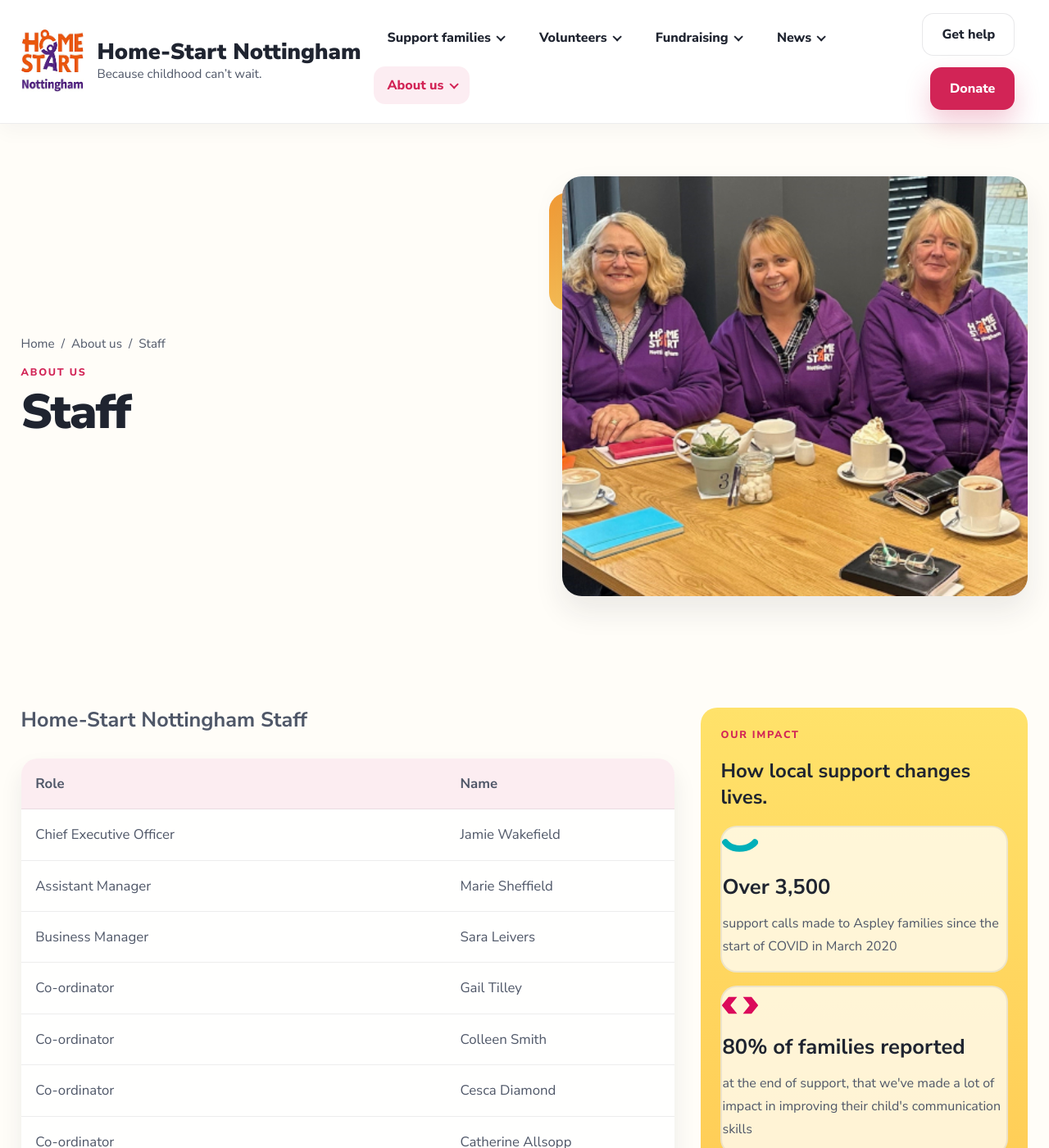
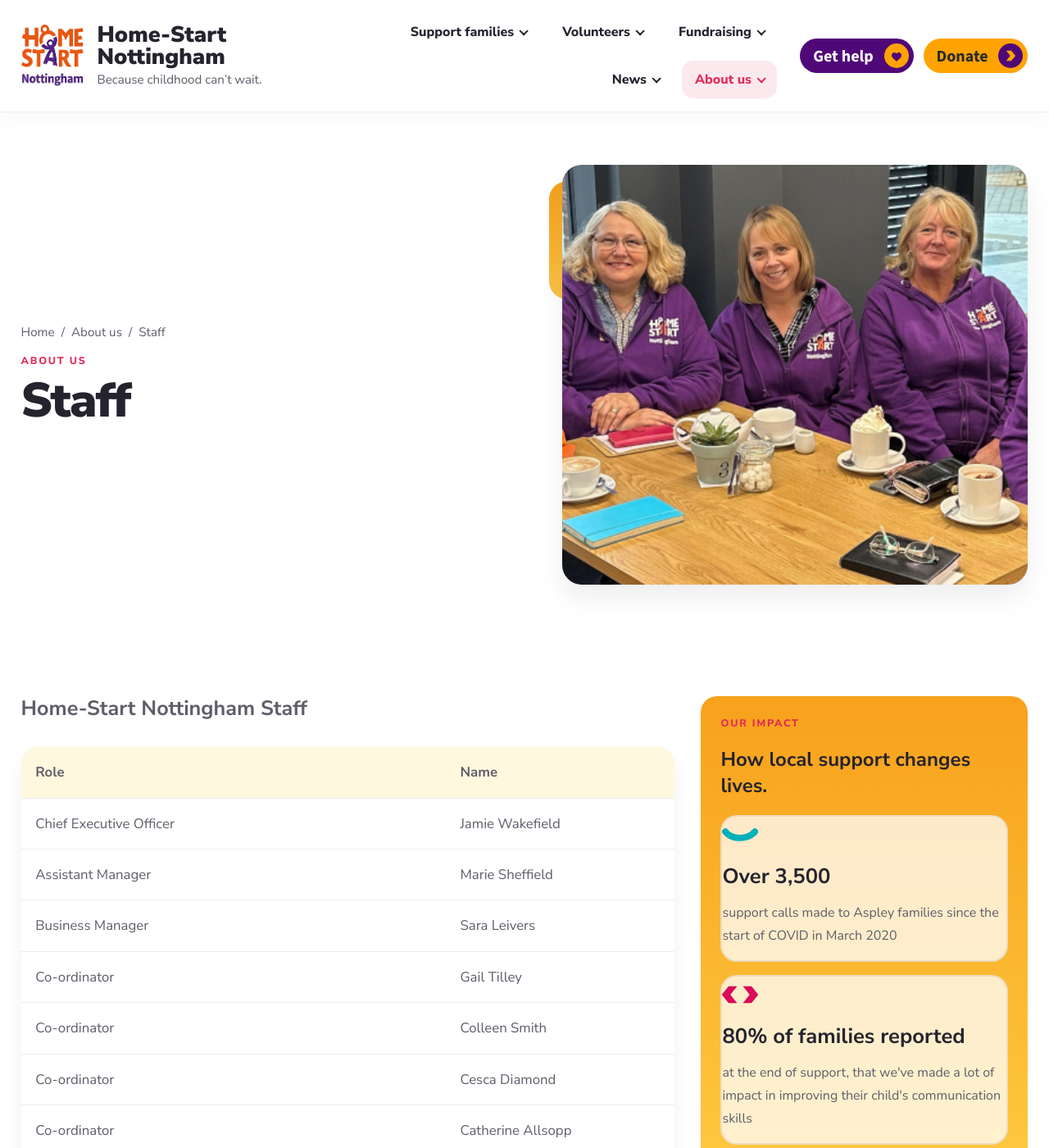
Before and after one commit to labiraus/labiraus.github.io, a Jekyll site: the page built from pages/general/staff.md, in a window 1280 px wide and 1400 px high. Shown: the whole window at 82% size. Built offline with Jekyll 4.4.1, drawn with Linux system fonts in a browser that asks for light colours.

Commit message:
Update header and navigation styles; enhance button designs and color scheme for improved accessibility and visual alignment

```diff
--- a/_includes/header.html
+++ b/_includes/header.html
@@ -19,7 +19,7 @@
   <meta name="theme-color" content="#d22456">
   <link rel="preconnect" href="https://fonts.googleapis.com">
   <link rel="preconnect" href="https://fonts.gstatic.com" crossorigin>
-  <link href="https://fonts.googleapis.com/css2?family=Nunito+Sans:wght@400;600;700;800;900&display=swap" rel="stylesheet">
+  <link href="https://fonts.googleapis.com/css2?family=Nunito+Sans:wght@400;600;700;800;900&family=Source+Sans+3:wght@400;700;900&display=swap" rel="stylesheet">
   <link rel="apple-touch-icon" href="{{ '/assets/icons/icon.png' | relative_url }}">
   <link rel="shortcut icon" href="{{ '/favicon.png' | relative_url }}">
   <link rel="stylesheet" href="{{ '/assets/css/site.css' | relative_url }}">
--- a/_includes/navigation.html
+++ b/_includes/navigation.html
@@ -38,8 +38,24 @@
       </nav>
 
       <div class="site-header__actions">
-        <a class="button button--secondary" href="/support/howCanWeSupport">Get help</a>
-        <a class="button" href="/fundraising/howToDonate.html">Donate</a>
+        <a class="button site-header__cta site-header__cta--help" href="/support/howCanWeSupport">
+          <span class="site-header__cta-label">Get help</span>
+          <span class="site-header__cta-icon" aria-hidden="true">
+            <svg viewBox="0 0 30 30" focusable="false">
+              <circle class="site-header__cta-icon-bg" cx="15" cy="15" r="15"></circle>
+              <path class="site-header__cta-icon-fg" d="M20.048 12.0448C19.4268 11.3711 18.5745 11 17.6478 11C16.9551 11 16.3207 11.219 15.7623 11.6508C15.4805 11.8688 15.2251 12.1355 15 12.4468C14.775 12.1356 14.5195 11.8688 14.2376 11.6508C13.6793 11.219 13.0449 11 12.3522 11C11.4255 11 10.5731 11.3711 9.95187 12.0448C9.3381 12.7107 9 13.6203 9 14.6064C9 15.6212 9.3782 16.5502 10.1902 17.53C10.9166 18.4064 11.9605 19.2961 13.1695 20.3264C13.5823 20.6782 14.0502 21.077 14.5361 21.5018C14.6645 21.6143 14.8292 21.6761 15 21.6761C15.1707 21.6761 15.3355 21.6143 15.4637 21.502C15.9496 21.0771 16.4178 20.6781 16.8308 20.3261C18.0396 19.2961 19.0835 18.4064 19.8099 17.5299C20.6219 16.5502 21 15.6212 21 14.6063C21 13.6203 20.6619 12.7107 20.048 12.0448Z"></path>
+            </svg>
+          </span>
+        </a>
+        <a class="button site-header__cta site-header__cta--donate" href="/fundraising/howToDonate.html">
+          <span class="site-header__cta-label">Donate</span>
+          <span class="site-header__cta-icon" aria-hidden="true">
+            <svg viewBox="0 0 30 30" focusable="false">
+              <circle class="site-header__cta-icon-bg" cx="15" cy="15" r="15"></circle>
+              <path class="site-header__cta-icon-fg" d="M10.2439 8.86353H15.5542C15.851 8.86353 16.1324 8.99535 16.3224 9.22334L20.6027 14.3597C20.9118 14.7306 20.9118 15.2692 20.6027 15.6401L16.3224 20.7764C16.1324 21.0044 15.851 21.1363 15.5542 21.1363H10.2439C10.0329 21.1363 9.91675 20.891 10.0505 20.7278L14.2248 15.6337C14.5268 15.2651 14.5268 14.7346 14.2248 14.3661L10.0505 9.27198C9.91675 9.10878 10.0329 8.86353 10.2439 8.86353Z"></path>
+            </svg>
+          </span>
+        </a>
       </div>
     </div>
   </div>
--- a/assets/css/site.css
+++ b/assets/css/site.css
@@ -1,18 +1,18 @@
 :root {
-  --color-ink: #1f2430;
-  --color-ink-soft: #4f5768;
-  --color-surface: #fffdf8;
-  --color-surface-strong: #fff1d1;
-  --color-surface-muted: #fff6eb;
-  --color-border: rgba(31, 36, 48, 0.1);
-  --color-primary: #d22456;
-  --color-primary-deep: #a91645;
-  --color-accent: #f39a34;
-  --color-accent-soft: #ffe074;
-  --color-forest: #165a57;
+  --color-ink: #25232d;
+  --color-ink-soft: #5f5d69;
+  --color-surface: #ffffff;
+  --color-surface-strong: #ffe37a;
+  --color-surface-muted: #fff8de;
+  --color-border: rgba(37, 35, 45, 0.12);
+  --color-primary: #e02b59;
+  --color-primary-deep: #c31e49;
+  --color-accent: #f59f1a;
+  --color-accent-soft: #ffe16a;
+  --color-forest: #25232d;
   --color-white: #ffffff;
-  --shadow-soft: 0 18px 36px rgba(31, 36, 48, 0.09);
-  --shadow-card: 0 14px 28px rgba(31, 36, 48, 0.08);
+  --shadow-soft: 0 16px 30px rgba(37, 35, 45, 0.08);
+  --shadow-card: 0 12px 24px rgba(37, 35, 45, 0.06);
   --radius-large: 28px;
   --radius-medium: 20px;
   --radius-small: 12px;
@@ -109,7 +109,7 @@
   font-weight: 800;
   text-decoration: none;
   transition: transform 0.2s ease, background 0.2s ease, box-shadow 0.2s ease;
-  box-shadow: 0 16px 32px rgba(210, 36, 86, 0.24);
+  box-shadow: 0 12px 24px rgba(224, 43, 89, 0.18);
 }
 
 .button:hover,
@@ -127,7 +127,7 @@
 
 .button--secondary:hover,
 .button--secondary:focus-visible {
-  background: rgba(31, 36, 48, 0.04);
+  background: var(--color-surface-muted);
 }
 
 .text-link {
@@ -148,8 +148,8 @@
   top: 0;
   z-index: 50;
   background: rgba(255, 255, 255, 0.97);
-  border-bottom: 1px solid rgba(31, 36, 48, 0.08);
-  box-shadow: 0 8px 24px rgba(31, 36, 48, 0.04);
+  border-bottom: 1px solid rgba(37, 35, 45, 0.08);
+  box-shadow: 0 8px 20px rgba(37, 35, 45, 0.03);
 }
 
 .site-header__main {
@@ -174,8 +174,7 @@
 }
 
 .site-header__main {
-  display: grid;
-  grid-template-columns: auto auto 1fr;
+  display: flex;
   gap: 1rem;
   align-items: center;
   padding: 1rem 0;
@@ -223,14 +222,17 @@
 
 .site-header__toggle {
   display: none;
+  margin-left: auto;
 }
 
 .site-header__panel {
   display: flex;
   align-items: center;
-  justify-content: space-between;
+  justify-content: flex-end;
   gap: 1.25rem;
   min-width: 0;
+  flex: 1 1 auto;
+  margin-left: auto;
 }
 
 .site-nav {
@@ -238,6 +240,8 @@
   flex-wrap: wrap;
   gap: 0.75rem;
   align-items: center;
+  justify-content: flex-end;
+  flex: 1 1 auto;
 }
 
 .site-nav__group {
@@ -272,7 +276,7 @@
 .site-nav__group[open] summary,
 .site-nav__group.is-open summary,
 .site-nav__group.is-active summary {
-  background: rgba(210, 36, 86, 0.08);
+  background: rgba(224, 43, 89, 0.1);
   color: var(--color-primary);
 }
 
@@ -290,9 +294,9 @@
   padding: 0.7rem;
   list-style: none;
   border-radius: 1rem;
-  background: rgba(255, 255, 255, 0.98);
+  background: rgba(255, 255, 255, 0.99);
   box-shadow: var(--shadow-soft);
-  border: 1px solid rgba(31, 36, 48, 0.08);
+  border: 1px solid rgba(37, 35, 45, 0.08);
   opacity: 0;
   visibility: hidden;
   pointer-events: none;
@@ -323,15 +327,126 @@
 .site-nav__group a[aria-current="page"],
 .site-nav__group a:hover,
 .site-nav__group a:focus-visible {
-  background: rgba(22, 90, 87, 0.08);
-  color: var(--color-forest);
+  background: var(--color-surface-muted);
+  color: var(--color-ink);
 }
 
 .site-header__actions {
   display: flex;
   flex-wrap: wrap;
-  gap: 0.85rem;
+  gap: 0.75rem;
   justify-content: flex-end;
+  flex: 0 0 auto;
+  margin-left: 0.5rem;
+}
+
+.site-header__cta,
+.site-header__cta:visited {
+  min-height: auto;
+  padding: 0.375rem 0.375rem 0.375rem 1rem;
+  border: 0;
+  border-radius: 999px;
+  display: inline-flex;
+  align-items: center;
+  gap: 0.8rem;
+  font-family: "Source Sans 3", sans-serif;
+  font-size: 1.25rem;
+  font-weight: 700;
+  line-height: 1.25;
+  box-shadow: none;
+  transform: none;
+  text-decoration: none;
+  transition: background 0.2s ease, color 0.2s ease;
+}
+
+.site-header__cta:hover,
+.site-header__cta:focus-visible {
+  transform: none;
+  box-shadow: none;
+}
+
+.site-header__cta-label {
+  white-space: nowrap;
+}
+
+.site-header__cta-icon {
+  display: inline-flex;
+  align-items: center;
+  justify-content: center;
+  width: 1.875rem;
+  height: 1.875rem;
+  flex: 0 0 auto;
+}
+
+.site-header__cta-icon svg {
+  display: block;
+  width: 100%;
+  height: 100%;
+}
+
+.site-header__cta-icon-bg,
+.site-header__cta-icon-fg {
+  transition: fill 0.2s ease;
+}
+
+.site-header__cta--help,
+.site-header__cta--help:visited {
+  background: #500778;
+  color: #fff;
+}
+
+.site-header__cta--help .site-header__cta-icon-bg {
+  fill: #ffa300;
+}
+
+.site-header__cta--help .site-header__cta-icon-fg {
+  fill: #500778;
+}
+
+.site-header__cta--help:hover,
+.site-header__cta--help:focus-visible {
+  background: #ffa300;
+  color: #500778;
+}
+
+.site-header__cta--help:hover .site-header__cta-icon-bg,
+.site-header__cta--help:focus-visible .site-header__cta-icon-bg {
+  fill: #500778;
+}
+
+.site-header__cta--help:hover .site-header__cta-icon-fg,
+.site-header__cta--help:focus-visible .site-header__cta-icon-fg {
+  fill: #ffa300;
+}
+
+.site-header__cta--donate,
+.site-header__cta--donate:visited {
+  background: #ffa300;
+  color: #292b2c;
+}
+
+.site-header__cta--donate .site-header__cta-icon-bg {
+  fill: #500778;
+}
+
+.site-header__cta--donate .site-header__cta-icon-fg {
+  fill: #ffa300;
+}
+
+.site-header__cta--donate:hover,
+.site-header__cta--donate:focus-visible {
+  background: #500778;
+  color: #ffa300;
+}
+
+.site-header__cta--donate:hover .site-header__cta-icon-bg,
+.site-header__cta--donate:focus-visible .site-header__cta-icon-bg {
+  fill: #ffa300;
+}
+
+.site-header__cta--donate:hover .site-header__cta-icon-fg,
+.site-header__cta--donate:focus-visible .site-header__cta-icon-fg {
+  fill: #500778;
 }
 
 .page-section {
@@ -343,7 +458,7 @@
 }
 
 .page-section--muted {
-  background: #fff7e8;
+  background: #fffdf5;
 }
 
 .home-hero,
@@ -361,7 +476,7 @@
   align-items: flex-end;
   padding: clamp(3rem, 8vw, 6rem) var(--gutter);
   overflow: hidden;
-  background: #f6f1ea;
+  background: #ffffff;
 }
 
 .home-hero__content,
@@ -374,7 +489,7 @@
   width: min(42rem, 100%);
   padding: clamp(1.5rem, 3vw, 2.5rem);
   border-radius: 24px;
-  background: rgba(255, 255, 255, 0.9);
+  background: rgba(255, 255, 255, 0.95);
   box-shadow: var(--shadow-soft);
 }
 
@@ -453,7 +568,7 @@
   content: "";
   position: absolute;
   inset: 0;
-  background: linear-gradient(90deg, rgba(255, 253, 248, 0.92) 0%, rgba(255, 253, 248, 0.75) 35%, rgba(255, 253, 248, 0.2) 70%, rgba(255, 253, 248, 0.05) 100%);
+  background: linear-gradient(90deg, rgba(255, 255, 255, 0.96) 0%, rgba(255, 255, 255, 0.8) 35%, rgba(255, 255, 255, 0.26) 70%, rgba(255, 255, 255, 0.06) 100%);
   z-index: 0;
 }
 
@@ -516,7 +631,7 @@
 .stat-card,
 .donation-card {
   overflow: hidden;
-  border: 2px solid rgba(31, 36, 48, 0.07);
+  border: 2px solid rgba(37, 35, 45, 0.07);
   border-radius: var(--radius-medium);
   background: var(--color-white);
   box-shadow: none;
@@ -557,15 +672,15 @@
 }
 
 .promo-card--sunrise {
-  background: linear-gradient(180deg, #fffdf8 0%, #fff3dc 100%);
+  background: linear-gradient(180deg, #ffffff 0%, #fff7dc 100%);
 }
 
 .promo-card--peach {
-  background: linear-gradient(180deg, #fffdf8 0%, #ffe8dc 100%);
+  background: linear-gradient(180deg, #ffffff 0%, #fff1de 100%);
 }
 
 .promo-card--rose {
-  background: linear-gradient(180deg, #fffdf8 0%, #ffe1ea 100%);
+  background: linear-gradient(180deg, #ffffff 0%, #fff9e7 100%);
 }
 
 .promo-card__body,
@@ -599,7 +714,7 @@
 
 .impact-band {
   padding: 4.5rem 0;
-  background: linear-gradient(180deg, #fff 0%, #fff4ed 100%);
+  background: linear-gradient(180deg, #ffffff 0%, #fff9ec 100%);
 }
 
 .stat-grid {
@@ -610,7 +725,7 @@
   padding: 1.5rem;
   color: var(--color-ink);
   background: var(--color-white);
-  border-color: rgba(31, 36, 48, 0.08);
+  border-color: rgba(37, 35, 45, 0.08);
 }
 
 .stat-card img,
@@ -642,7 +757,7 @@
 
 .impact-rail__inner {
   border-radius: var(--radius-medium);
-  background: linear-gradient(180deg, #ffe26a, #ffc650);
+  background: linear-gradient(180deg, #f8a11c, #ffd54b);
   color: var(--color-ink);
 }
 
@@ -653,7 +768,7 @@
 
 .impact-card {
   background: rgba(255, 255, 255, 0.75);
-  border-color: rgba(31, 36, 48, 0.08);
+  border-color: rgba(37, 35, 45, 0.08);
 }
 
 .card-grid {
@@ -692,7 +807,7 @@
   flex-direction: column;
   gap: 0.8rem;
   text-decoration: none;
-  background: linear-gradient(180deg, #fff 0%, #fff8ef 100%);
+  background: #ffffff;
 }
 
 .link-card__eyebrow {
@@ -714,7 +829,7 @@
   align-items: center;
   padding: clamp(1.75rem, 4vw, 3rem);
   border-radius: var(--radius-large);
-  background: linear-gradient(135deg, #d22456, #b11d48);
+  background: linear-gradient(135deg, #e02b59, #c31e49);
   color: var(--color-white);
 }
 
@@ -755,7 +870,7 @@
   margin: 2rem 0;
   overflow: hidden;
   border-radius: 1.25rem;
-  background: rgba(255, 255, 255, 0.9);
+  background: #ffffff;
   box-shadow: var(--shadow-card);
 }
 
@@ -763,11 +878,11 @@
 .prose td {
   padding: 1rem 1.1rem;
   text-align: left;
-  border-bottom: 1px solid rgba(31, 36, 48, 0.08);
+  border-bottom: 1px solid rgba(37, 35, 45, 0.08);
 }
 
 .prose th {
-  background: rgba(210, 36, 86, 0.08);
+  background: var(--color-surface-muted);
 }
 
 .prose a {
@@ -783,7 +898,7 @@
   margin: 0.35rem 0;
   padding: 0.7rem 1rem;
   border-radius: 14px;
-  background: rgba(210, 36, 86, 0.08);
+  background: var(--color-surface-muted);
   text-decoration: none;
   font-weight: 700;
 }
@@ -796,7 +911,7 @@
 .accordion-item {
   border: 1px solid var(--color-border);
   border-radius: var(--radius-medium);
-  background: #fff8ee;
+  background: #fffdf4;
 }
 
 .accordion-item summary {
@@ -870,7 +985,7 @@
 }
 
 .donation-card__panel {
-  border-top: 1px solid rgba(31, 36, 48, 0.08);
+  border-top: 1px solid rgba(37, 35, 45, 0.08);
 }
 
 .donation-card__actions {
@@ -898,7 +1013,7 @@
   display: inline-flex;
   padding: 0.8rem 1rem;
   border-radius: 14px;
-  background: rgba(210, 36, 86, 0.08);
+  background: var(--color-surface-muted);
   text-decoration: none;
   font-weight: 700;
 }
@@ -910,7 +1025,7 @@
 .quote-band__inner {
   padding: clamp(1.75rem, 4vw, 3rem);
   border-radius: var(--radius-large);
-  background: linear-gradient(135deg, #ffe16d, #ffbe4a);
+  background: linear-gradient(135deg, #f8a21e, #ffd957);
   color: var(--color-ink);
 }
 
@@ -938,13 +1053,13 @@
   align-items: center;
   padding: clamp(1.75rem, 4vw, 3rem);
   border-radius: var(--radius-large) var(--radius-large) 0 0;
-  background: linear-gradient(180deg, #fff5d5, #fff0bf);
-  border: 2px solid rgba(31, 36, 48, 0.07);
+  background: linear-gradient(180deg, #fff8d9, #fff3c3);
+  border: 2px solid rgba(37, 35, 45, 0.07);
   border-bottom: 0;
 }
 
 .site-footer {
-  background: #fff7e3;
+  background: #fffdf2;
   color: var(--color-ink-soft);
 }
 
@@ -983,7 +1098,7 @@
 }
 
 .site-footer__legal {
-  border-top: 1px solid rgba(31, 36, 48, 0.08);
+  border-top: 1px solid rgba(37, 35, 45, 0.08);
 }
 
 .site-footer__legal p {
@@ -994,6 +1109,7 @@
 
 @media (max-width: 1080px) {
   .site-header__main {
+    display: grid;
     grid-template-columns: auto auto;
   }
 
@@ -1016,6 +1132,7 @@
     flex-direction: column;
     align-items: stretch;
     padding-bottom: 1rem;
+    margin-left: 0;
   }
 
   .site-header__panel.is-open {
@@ -1025,12 +1142,18 @@
   .site-nav {
     flex-direction: column;
     align-items: stretch;
+    justify-content: flex-start;
   }
 
   .site-nav__group ul {
     position: static;
     margin-top: 0.5rem;
     box-shadow: none;
+  }
+
+  .site-header__actions {
+    margin-top: 0.75rem;
+    margin-left: 0;
   }
 
   .home-hero,
--- a/assets/js/site.js
+++ b/assets/js/site.js
@@ -17,6 +17,14 @@
       return window.matchMedia("(min-width: 1081px)").matches;
     }
 
+    function closeDesktopGroups(exceptGroup) {
+      navGroups.forEach(function (group) {
+        if (group === exceptGroup) return;
+        group.classList.remove("is-open");
+        group.open = false;
+      });
+    }
+
     navGroups.forEach(function (group) {
       const summary = group.querySelector("summary");
       if (!summary) return;
@@ -29,6 +37,8 @@
 
       group.addEventListener("mouseenter", function () {
         if (!isDesktop()) return;
+        closeDesktopGroups(group);
+        group.open = true;
         group.classList.add("is-open");
       });
 
@@ -40,6 +50,8 @@
 
       group.addEventListener("focusin", function () {
         if (!isDesktop()) return;
+        closeDesktopGroups(group);
+        group.open = true;
         group.classList.add("is-open");
       });
 
```
Also changed, not shown: AGENTS.md (added, +106 -0 lines).
